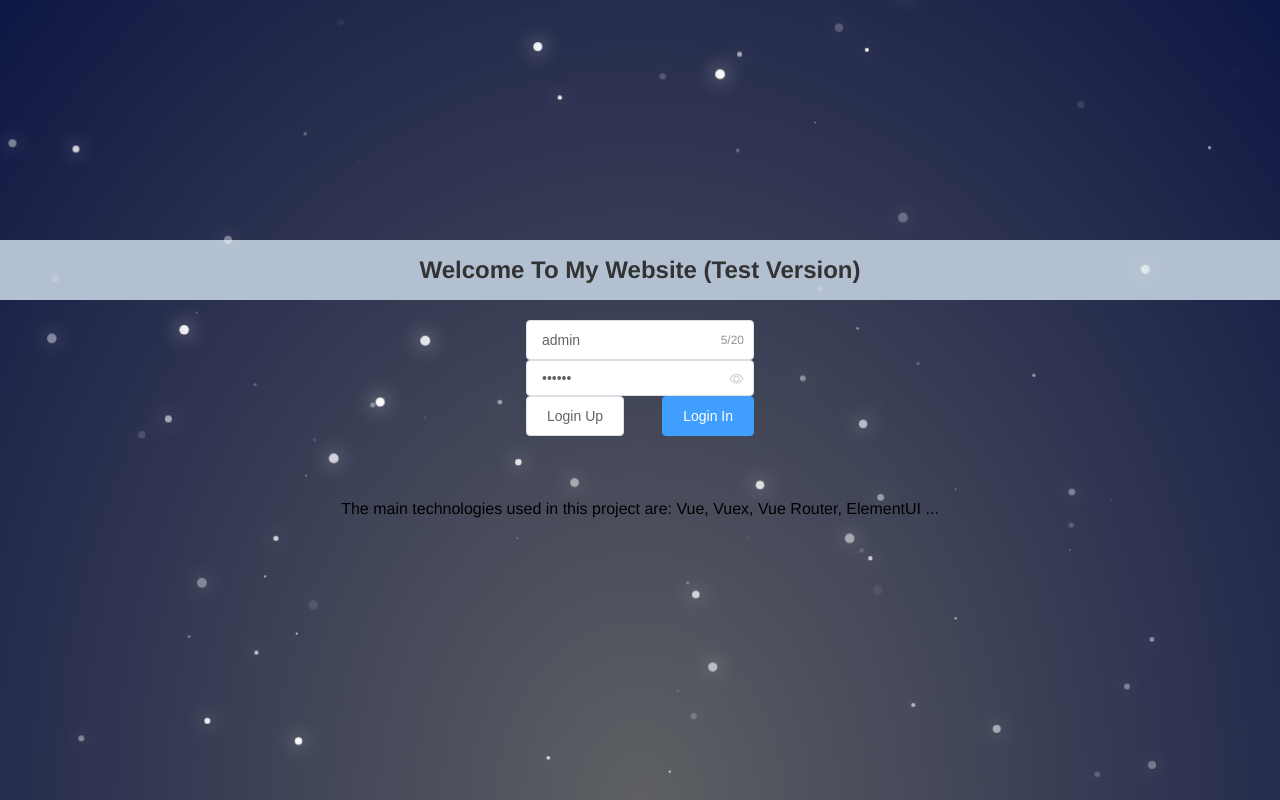
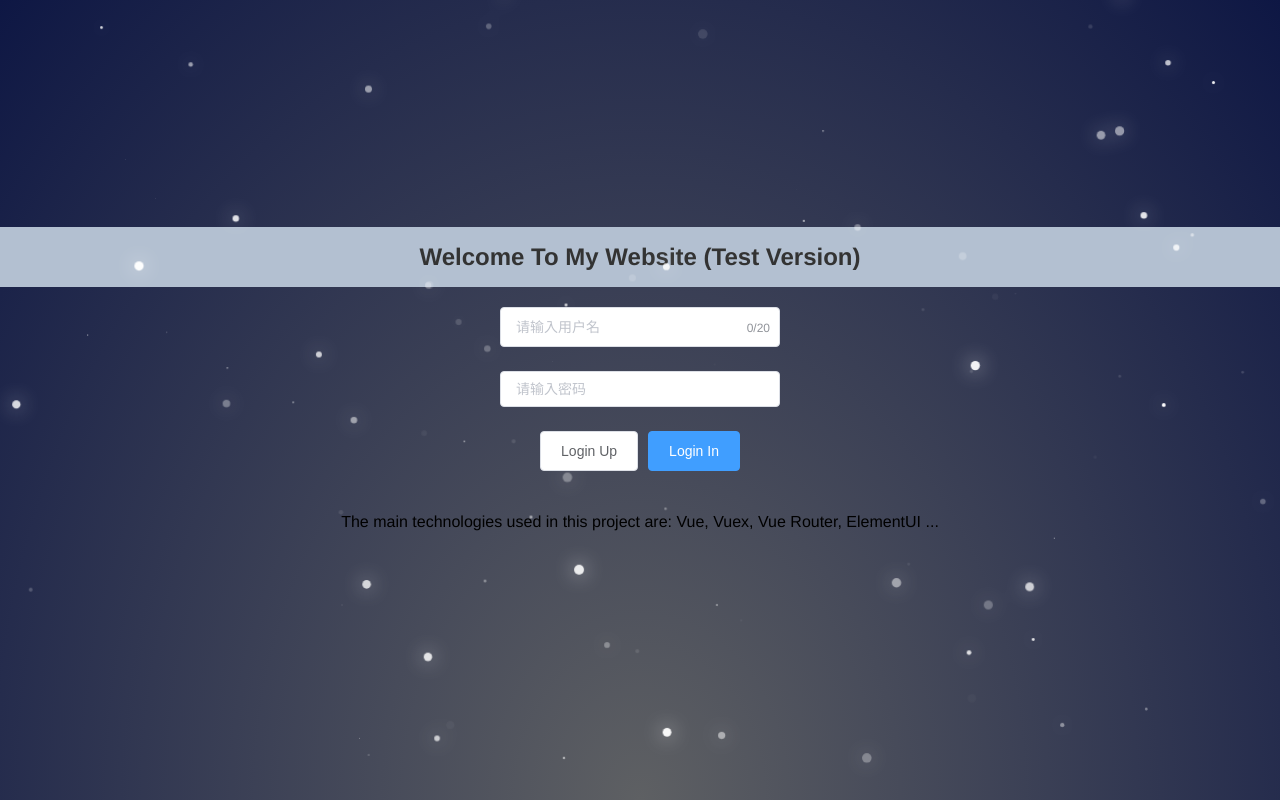
Before and after one commit to zhuge9527/test_vue, a Vue app: page /home#/login in a window 1280 px wide. Built offline with nearby package versions, Linux system fonts and the light colour scheme.

Commit message:
Update Login.vue
update login element, complate axios request

```diff
--- a/src/views/Login.vue
+++ b/src/views/Login.vue
@@ -6,32 +6,34 @@
         <h1>Welcome To My Website (Test Version)</h1>
       </el-header>
       <el-main class="login-view-main-form">
-        <el-row type="flex" justify="center">
+        <el-form ref="loginForm" :model="loginData">
+          <el-form-item required hide-required-asterisk prop="username">
             <el-input
               id="loginUsernameInput"
               placeholder="请输入用户名"
-            v-model="username"
+              v-model="loginData.username"
               maxlength="20"
               show-word-limit
               clearable>
             </el-input>
-        </el-row>
-        <el-row type="flex" justify="center">
+          </el-form-item>
+          <el-form-item required hide-required-asterisk prop="password">
             <el-input
               placeholder="请输入密码"
               size="medium"
-            v-model="password"
+              v-model="loginData.password"
               show-password>
             </el-input>
-        </el-row>
-        <el-row type="flex" justify="space-between">
+          </el-form-item>
+          <el-form-item>
             <el-button @click="loginUp">
               Login Up
             </el-button>
             <el-button type="primary" @click="loginIn">
               Login In
             </el-button>
-        </el-row>
+          </el-form-item>
+        </el-form>
       </el-main>
       <el-footer>
         <span>The main technologies used in this project are: Vue, Vuex, Vue Router, ElementUI ...</span>
@@ -47,21 +49,58 @@ export default {
   name: 'Login',
   data: function () {
     return {
-      username: 'admin',
-      password: '000000'
+      loginData: {
+        username: localStorage.getItem('test_vue_last_username') || undefined,
+        password: undefined
+      }
     }
   },
+  watch: {
+    'loginData.username': (() => {
+      let timeout
+      return (newValue) => {
+        clearTimeout(timeout)
+        timeout = setTimeout(() => {
+          localStorage.setItem('test_vue_last_username', newValue)
+        }, 2000)
+      }
+    })()
+  },
   methods: {
-    loginIn: function () {
-      if (this.password === '000000') {
-        this.$store.commit('loginIn', this.username)
+    operateAfterValidate (callback) {
+      this.$refs.loginForm.validate(isValid => {
+        if (isValid) {
+          const formData = {
+            username: this.loginData.username,
+            password: this.loginData.password
+          }
+          callback(formData)
+        }
+      })
+    },
+    loginIn () {
+      this.operateAfterValidate(formData => {
+        this.$axios.post('/server/loginIn', formData).then(res => {
+          if (res.data.success) {
+            this.$store.commit('loginIn', this.loginData.username)
             this.$router.push('/nav-view')
           } else {
-        this.$message.error('账号或密码错误!')
+            this.$message.error(res.data.message || '账号或密码错误!')
           }
+        })
+      })
     },
     loginUp () {
-      this.$message.warning('抱歉，该功能尚未完成~')
+      this.operateAfterValidate(formData => {
+        this.$axios.post('/server/loginUp', formData).then(res => {
+          if (res.data.success) {
+            this.loginData.password = undefined
+            this.$message.success(res.data.message)
+          } else {
+            this.$message.error(res.data.message)
+          }
+        })
+      })
     }
   },
   mounted () {
@@ -98,6 +137,7 @@ export default {
 
 .login-view-main-form {
   min-height: 200px;
+  width: 320px;
   margin: auto;
   display: flex;
   flex-direction: column;
```
Lines whose indentation alone changed are shown as unchanged.
